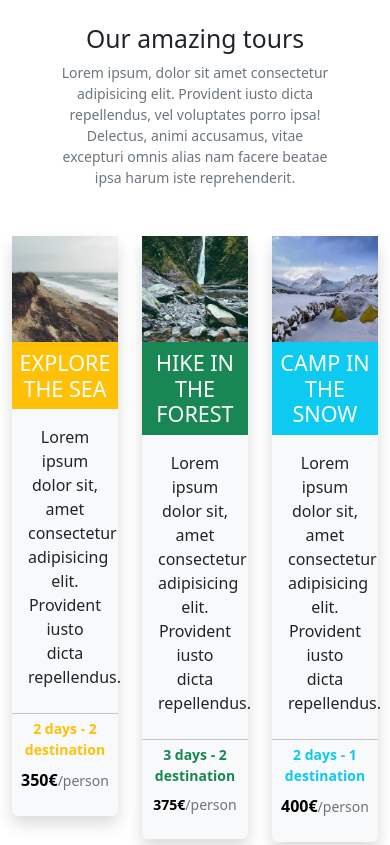
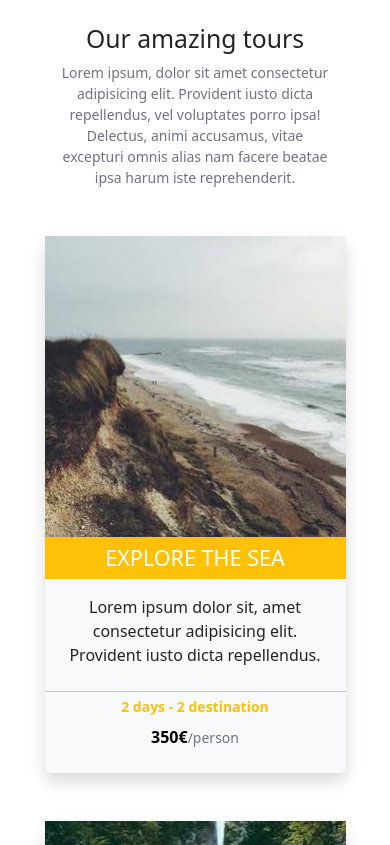
Before and after one commit to FrancescoGuggino/bootstrap-travel-agency, a plain HTML site: page index.html in a window 390 px wide. Shown: the top 845 px of the page. Drawn offline with nearby package versions, Linux system fonts and the light colour scheme.

Commit message:
fine_def_adattamento

```diff
--- a/index.html
+++ b/index.html
@@ -17,7 +17,7 @@
         <!--IMMAGINI-->
         <div class="row pt-5">
             <!--CARD 1-->
-            <div class="col-4 text-center">
+            <div class="col-10 col-sm-6 col-lg-4 text-center mx-auto">
                 <div class="shadow mb-5 bg-body-tertiary rounded">
                     <img src="./img/1061-300x300.jpg" class="container-fluid p-0">
                     <h4 class="text-white bg-warning py-2">EXPLORE THE SEA</h4>
@@ -28,7 +28,7 @@
                 </div>
             </div>
             <!--CARD 2-->
-            <div class="col-4 text-center">
+            <div class="col-10 col-sm-6 col-lg-4 text-center mx-auto">
                 <div class="shadow mb-5 bg-body-tertiary rounded">
                     <img src="./img/15-300x300.jpg" class="container-fluid p-0">
                     <h4 class="text-white bg-success py-2">HIKE IN THE FOREST</h4>
@@ -39,7 +39,7 @@
                 </div>
             </div>
             <!--CARD 3-->
-            <div class="col-4 text-center">
+            <div class="col-10 col-sm-6 col-lg-4 col text-center mx-auto">
                 <div class="shadow mb-5 bg-body-tertiary rounded">
                     <img src="./img/1036-300x300.jpg" class="container-fluid p-0">
                     <h4 class="text-white bg-info py-2">CAMP IN THE SNOW</h4>
```
